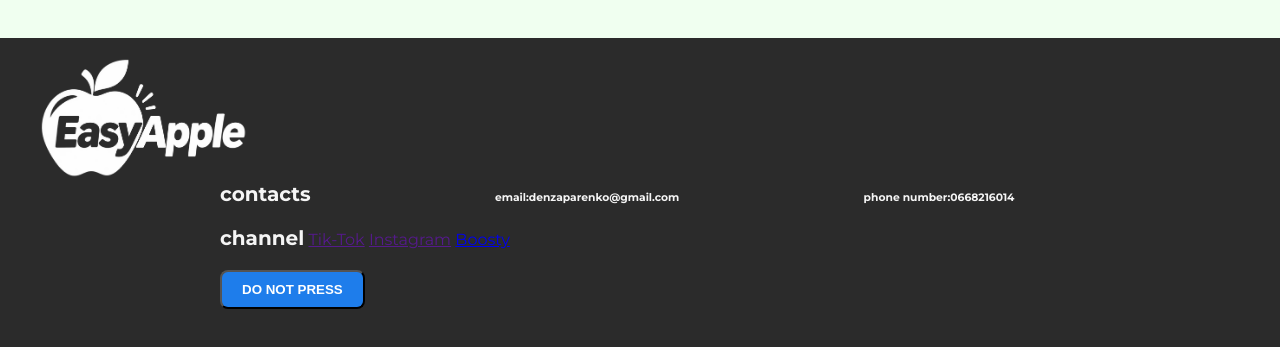
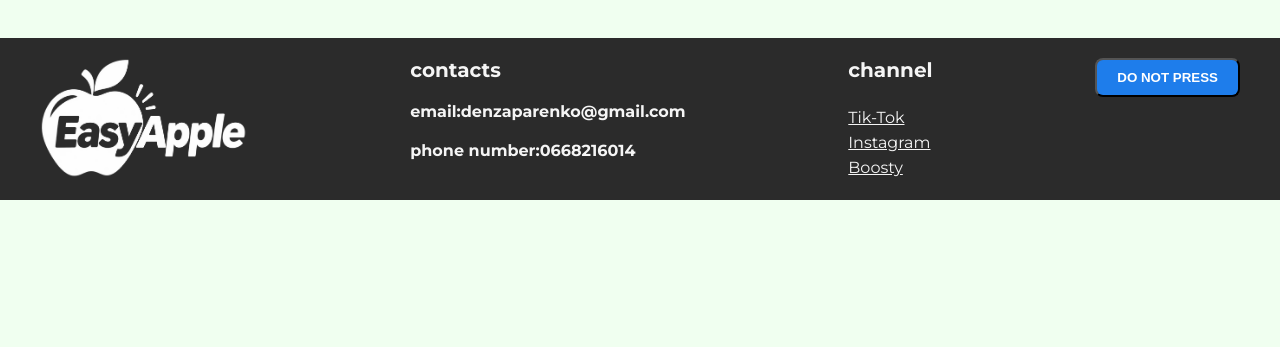
Before and after one commit to GITden4ik/eazy-apple, a plain HTML site: page index.html in a window 1280 px wide. Shown: the part 1331-1678 px from the top of the page. After the commit the page ends 1531 px from the top, so only its background shows below. Drawn offline with Linux system fonts and the light colour scheme.

Commit message:
Footer edit

```diff
--- a/index.html
+++ b/index.html
@@ -80,6 +80,7 @@
 
         <footer>
             <div class="container">
+                <div class="container-txt" >
                 <img class="logo" src="img/logo_white.png" alt="">
                 <div class="cnt">
                     <h5>contacts</h5>
@@ -87,13 +88,15 @@
                     <h6>phone number:0668216014</h6>
                 </div>
 
-                <div>
+                <div class="channel" >
                     <h5>channel</h5>
                     <a href="">Tik-Tok</a>
                     <a href="">Instagram</a>
                     <a href="music\music.html">Boosty</a>
+                    </div>
+                     <h5><button id="dnp">DO NOT PRESS</button></h5>
                 </div>
-                <h5><button id="dnp">DO NOT PRESS</button></h5>
+
             </div>
         </footer>
     </div>
--- a/style/style.css
+++ b/style/style.css
@@ -221,3 +221,25 @@ footer {
     display: inline-block;
   }
 }
+
+.cnt,
+.channel {
+  display: flex;
+  gap: 5%;
+  flex-direction: column;
+}
+
+.container-txt {
+  display: flex;
+  justify-content: space-between;
+  width: 100%;
+  flex-wrap: wrap;
+  gap: 20px;
+}
+
+.channel {
+  a {
+    color: whitesmoke;
+  }
+}
+#dnp{min-width: 100%;}
--- a/style/text.css
+++ b/style/text.css
@@ -36,10 +36,16 @@ h5 {
     margin-block: 20px;
   }
 }
-footer{
-  h5,h6{
+
+footer {
+
+  h5,
+  h6 {
     color: whitesmoke;
     display: inline-block;
-    padding-left: 15%;
   }
 }
+
+h6 {
+  font-size: 16px;
+}
```
